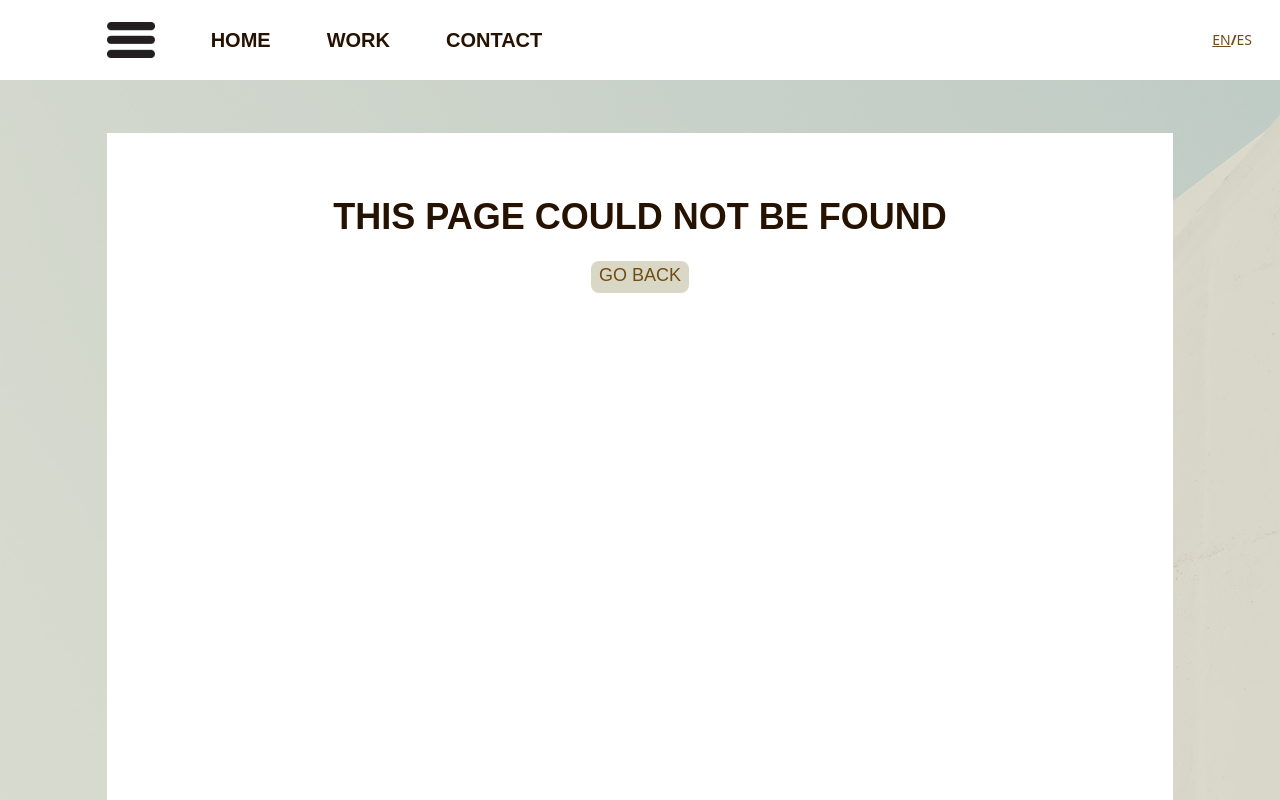
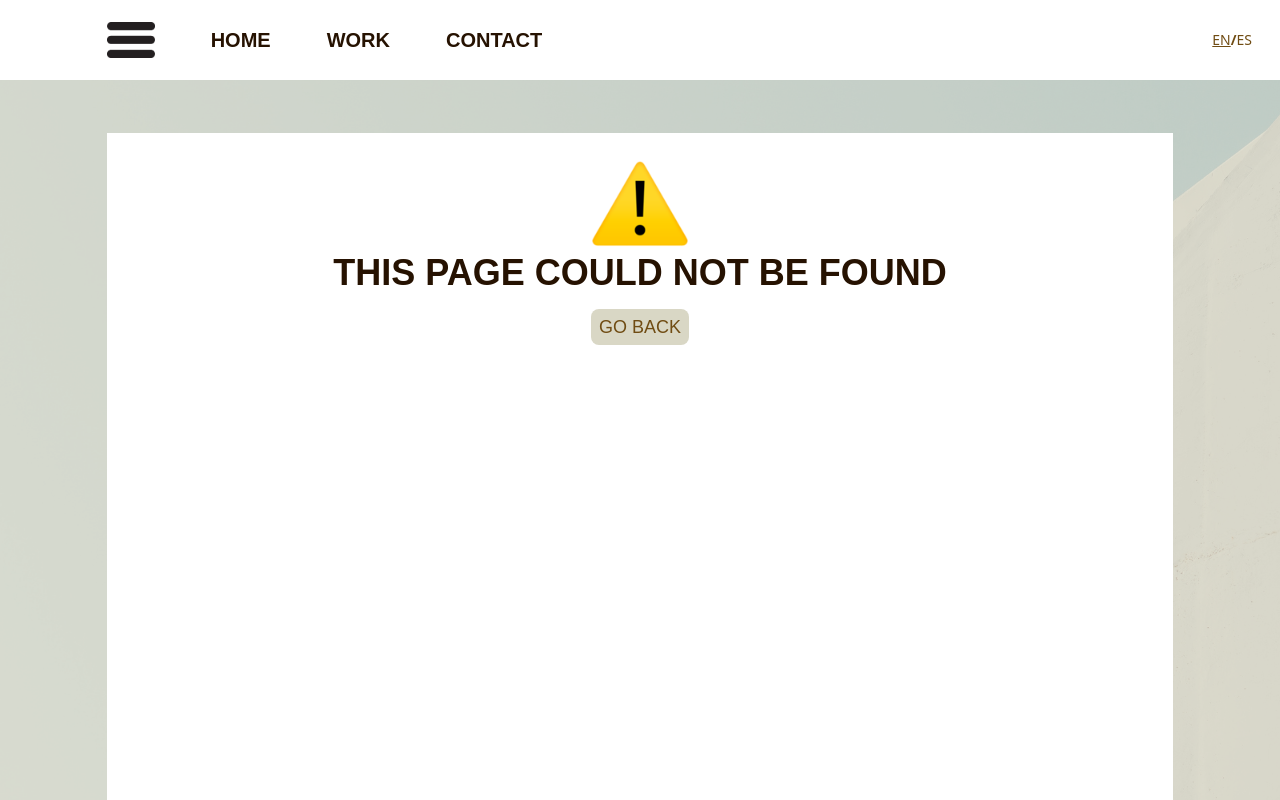
Before and after one commit to danielsantiago1230/GUILLERMO-QUINTERO-ROJAS, a Nuxt app: page /Work/1 in a window 1280 px wide. Built offline with nearby package versions, Linux system fonts and the light colour scheme.

Commit message:
added warning img in the nux-error page

```diff
--- a/pages/Work/_id.vue
+++ b/pages/Work/_id.vue
@@ -3,10 +3,11 @@
     <TopNav :english="english" @handle-language="handleLanguage" />
     <main class="h-full w-full bg-gray-bg bg-opacity-70 flex justify-center items-end">
       <div class="h-5/6 w-5/6 bg-white flex flex-col items-center">
-        <h1 class="font-grotesk font-extrabold text-xl lg:text-3xl xl:text-4xl text-brown-dark lg:mt-12 xl:mt-16">
+        <img src="../../public/warning.png" alt="warning" class="w-24 mt-6">
+        <h1 class="font-grotesk font-extrabold text-base lg:text-3xl xl:text-4xl text-brown-dark">
           {{ id[index] !== undefined ? `${id[index].title}` : english ? 'THIS PAGE COULD NOT BE FOUND' : 'PAGINA NO ENCONTRADA' }}
         </h1>
-        <button class="font-montserrat mt-6 md:text-base xl:text-lg text-xs rounded-lg px-2 h-8 w-auto drop-shadow-md text-brown-button bg-gray-bg" :class="id[index] !== undefined ? 'hidden': 'flex'" @click="() => $router.push('/work')">
+        <button class="font-montserrat mt-4 py-1 md:text-base xl:text-lg text-xs rounded-lg px-2 h-auto w-auto drop-shadow-md text-brown-button bg-gray-bg" :class="id[index] !== undefined ? 'hidden': 'flex'" @click="() => $router.push('/work')">
           {{ english ? 'GO BACK' : 'REGRESAR' }}
         </button>
       </div>
```
Also changed, not shown: public/warning.png (added).
